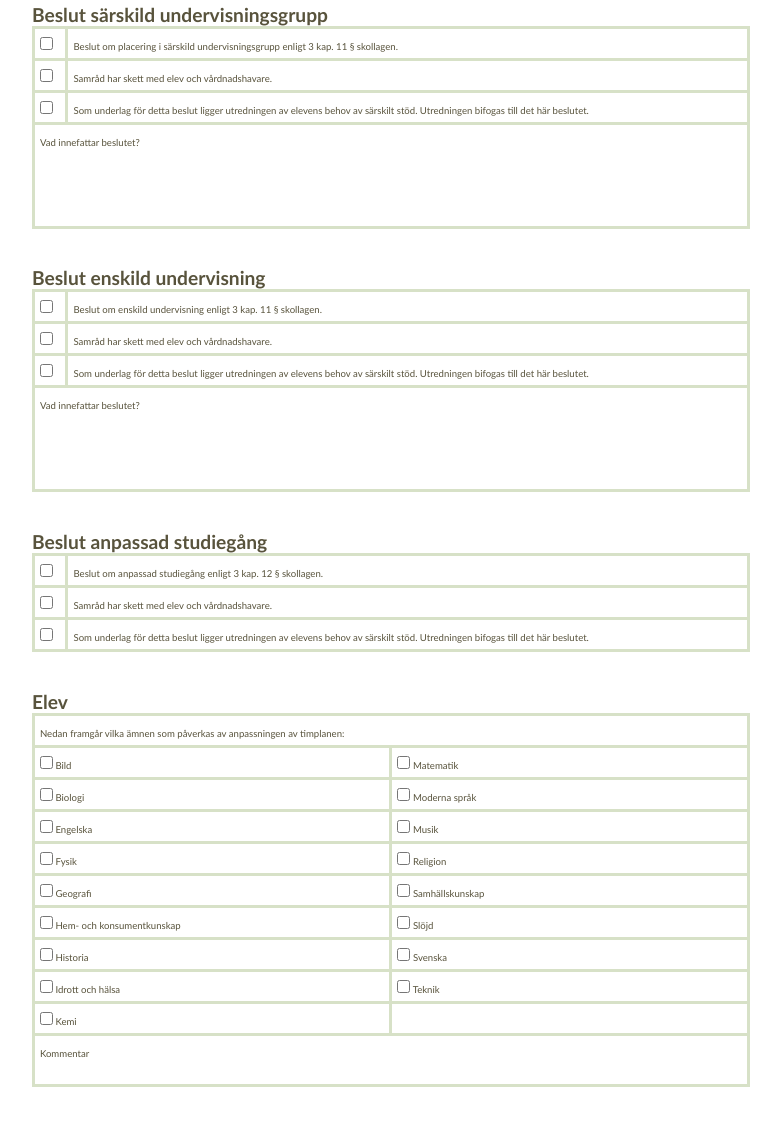
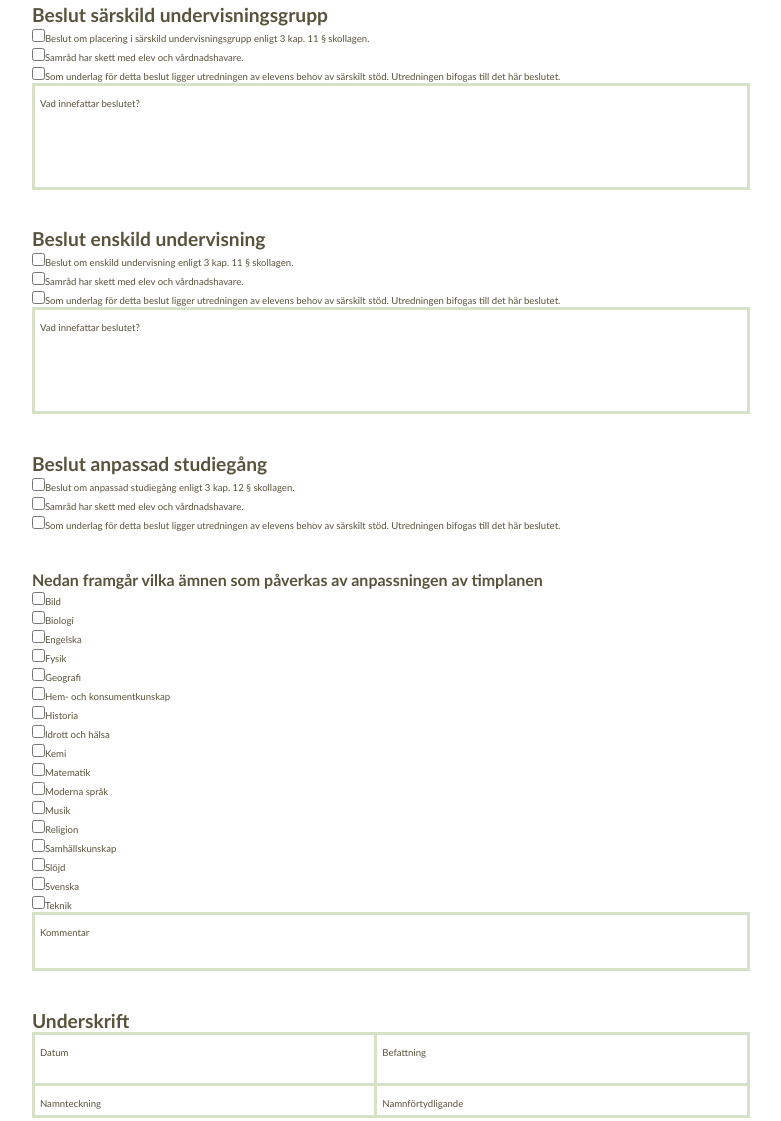
Before and after one commit to AlexanderGrip/Gripsholmsskolan-Forms, a website built with webpack: page Beslut om särskild undervisningsgrupp.html in a window 1280 px wide. Shown: the part 394-1515 px from the top of the page, without its empty margins (249-1030 px from the left). Built offline with nearby package versions, Linux system fonts and the light colour scheme.

Commit message:
Beslut om särskiild undervisningsgrupp
Ändrat till lista/listor den ser nu ganska mycket anorlunda ut

```diff
--- a/Beslut om särskild undervisningsgrupp.html
+++ b/Beslut om särskild undervisningsgrupp.html
@@ -59,43 +59,18 @@
 
 		<h2>Beslut särskild undervisningsgrupp </h2>
 
+		<ul>
+
+			<li><label><input type="checkbox">Beslut om placering i särskild undervisningsgrupp enligt 3 kap. 11 § skollagen.</label></li>
+			<li><label><input type="checkbox">Samråd har skett med elev och vårdnadshavare.</label></li>
+			<li><label><input type="checkbox">Som underlag för detta beslut ligger utredningen av elevens behov av särskilt stöd. Utredningen bifogas till det här beslutet.</label></li>
+
+		</ul>
+
 		<table>
 
 			<tr>
 				<td>
-
-					<label><input type="checkbox">
-
-				</label></td>
-				<td>
-					<label>Beslut om placering i särskild undervisningsgrupp enligt 3 kap. 11 § skollagen.</label>
-				</td>
-			</tr>
-
-			<tr>
-				<td>
-
-					<label><input type="checkbox">
-
-				</label></td>
-				<td>
-					<label>Samråd har skett med elev och vårdnadshavare.</label>
-				</td>
-			</tr>
-
-			<tr>
-				<td>
-
-					<label><input type="checkbox">
-
-				</label></td>
-				<td>
-					<label>Som underlag för detta beslut ligger utredningen av elevens behov av särskilt stöd. Utredningen bifogas till det här beslutet.</label>
-				</td>
-			</tr>
-
-			<tr>
-				<td colspan=2>
 					<label>Vad innefattar beslutet?</label>
 					<textarea rows=6></textarea>
 				</td>
@@ -105,43 +80,18 @@
 
 		<h2>Beslut enskild undervisning</h2>
 
+		<ul>
+
+			<li><label><input type="checkbox">Beslut om enskild undervisning enligt 3 kap. 11 § skollagen.</label></li>
+			<li><label><input type="checkbox">Samråd har skett med elev och vårdnadshavare.</label></li>
+			<li><label><input type="checkbox">Som underlag för detta beslut ligger utredningen av elevens behov av särskilt stöd. Utredningen bifogas till det här beslutet.</label></li>
+
+		</ul>
+
 		<table>
 
 			<tr>
 				<td>
-
-					<label><input type="checkbox">
-
-				</label></td>
-				<td>
-					<label>Beslut om enskild undervisning enligt 3 kap. 11 § skollagen.</label>
-				</td>
-			</tr>
-
-			<tr>
-				<td>
-
-					<label><input type="checkbox">
-
-				</label></td>
-				<td>
-					<label>Samråd har skett med elev och vårdnadshavare.</label>
-				</td>
-			</tr>
-
-			<tr>
-				<td>
-
-					<label><input type="checkbox">
-
-				</label></td>
-				<td>
-					<label>Som underlag för detta beslut ligger utredningen av elevens behov av särskilt stöd. Utredningen bifogas till det här beslutet.</label>
-				</td>
-			</tr>
-
-			<tr>
-				<td colspan=2>
 					<label>Vad innefattar beslutet?</label>
 					<textarea rows=6></textarea>
 				</td>
@@ -151,155 +101,48 @@
 
 		<h2>Beslut anpassad studiegång</h2>
 
+		<ul>
+
+			<li><label><input type="checkbox">Beslut om anpassad studiegång enligt 3 kap. 12 § skollagen.</label></li>
+			<li><label><input type="checkbox">Samråd har skett med elev och vårdnadshavare.</label></li>
+			<li><label><input type="checkbox">Som underlag för detta beslut ligger utredningen av elevens behov av särskilt stöd. Utredningen bifogas till det här beslutet.</label></li>
+
+		</ul>
+
+		<table>
+
+		</table>
+
+		<h4>Nedan framgår vilka ämnen som påverkas av anpassningen av timplanen</h4>
+
+		<ul>
+
+			<li><label><input type="checkbox">Bild</label></li>
+			<li><label><input type="checkbox">Biologi</label></li>
+			<li><label><input type="checkbox">Engelska</label></li>
+			<li><label><input type="checkbox">Fysik</label></li>
+			<li><label><input type="checkbox">Geografi</label></li>
+			<li><label><input type="checkbox">Hem- och konsumentkunskap</label></li>
+			<li><label><input type="checkbox">Historia</label></li>
+			<li><label><input type="checkbox">Idrott och hälsa</label></li>
+			<li><label><input type="checkbox">Kemi</label></li>
+			<li><label><input type="checkbox">Matematik</label></li>
+			<li><label><input type="checkbox">Moderna språk</label></li>
+			<li><label><input type="checkbox">Musik</label></li>
+			<li><label><input type="checkbox">Religion</label></li>
+			<li><label><input type="checkbox">Samhällskunskap</label></li>
+			<li><label><input type="checkbox">Slöjd</label></li>
+			<li><label><input type="checkbox">Svenska</label></li>
+			<li><label><input type="checkbox">Teknik</label></li>
+
+		</ul>
+
 		<table>
 
 			<tr>
 				<td>
-
-					<label><input type="checkbox">
-
-				</label></td>
-				<td>
-					<label>Beslut om anpassad studiegång enligt 3 kap. 12 § skollagen.</label>
-				</td>
-			</tr>
-
-			<tr>
-				<td>
-
-					<label><input type="checkbox">
-
-				</label></td>
-				<td>
-					<label>Samråd har skett med elev och vårdnadshavare.</label>
-				</td>
-			</tr>
-
-			<tr>
-				<td>
-
-					<label><input type="checkbox">
-
-				</label></td>
-				<td>
-					<label>Som underlag för detta beslut ligger utredningen av elevens behov av särskilt stöd. Utredningen bifogas till det här beslutet.</label>
-				</td>
-			</tr>
-
-		</table>
-
-		<h2>Elev</h2>
-
-		<table>
-
-			<tr>
-				<td colspan=2>
-					<label>Nedan framgår vilka ämnen som påverkas av anpassningen av timplanen:</label>
-				</td>
-			</tr>
-
-			<tr>
-				<td style="width:50%">
-					<label><input type="checkbox">
-					</label><label>Bild</label>
-				</td>
-				<td>
-					<label><input type="checkbox">
-					</label><label>Matematik</label>
-				</td>
-			</tr>
-
-			<tr>
-				<td style="width:50%">
-					<label><input type="checkbox">
-					</label><label>Biologi</label>
-				</td>
-				<td>
-					<label><input type="checkbox">
-					</label><label>Moderna språk</label>
-				</td>
-			</tr>
-
-			<tr>
-				<td style="width:50%">
-					<label><input type="checkbox">
-					</label><label>Engelska</label>
-				</td>
-				<td>
-					<label><input type="checkbox">
-					</label><label>Musik</label>
-				</td>
-			</tr>
-
-			<tr>
-				<td style="width:50%">
-					<label><input type="checkbox">
-					</label><label>Fysik</label>
-				</td>
-				<td>
-					<label><input type="checkbox">
-					</label><label>Religion</label>
-				</td>
-			</tr>
-
-			<tr>
-				<td style="width:50%">
-					<label><input type="checkbox">
-					</label><label>Geografi</label>
-				</td>
-				<td>
-					<label><input type="checkbox">
-					</label><label>Samhällskunskap</label>
-				</td>
-			</tr>
-
-			<tr>
-				<td style="width:50%">
-					<label><input type="checkbox">
-					</label><label>Hem- och konsumentkunskap</label>
-				</td>
-				<td>
-					<label><input type="checkbox">
-					</label><label>Slöjd</label>
-				</td>
-			</tr>
-
-			<tr>
-				<td style="width:50%">
-					<label><input type="checkbox">
-					</label><label>Historia</label>
-				</td>
-				<td>
-					<label><input type="checkbox">
-					</label><label>Svenska</label>
-				</td>
-			</tr>
-
-			<tr>
-				<td style="width:50%">
-					<label><input type="checkbox">
-					</label><label>Idrott och hälsa</label>
-				</td>
-				<td>
-					<label><input type="checkbox">
-					</label><label>Teknik</label>
-				</td>
-			</tr>
-
-			<tr>
-				<td style="width:50%">
-					<label><input type="checkbox">
-					</label><label>Kemi</label>
-				</td>
-				<td>
-					<label> </label>
-				</td>
-			</tr>
-
-			<tr>
-				<td colspan=2>
 					<label>Kommentar</label>
-					<textarea rows=1></textarea>
+					<textarea rows=2></textarea>
 				</td>
 
 			</tr>
```
